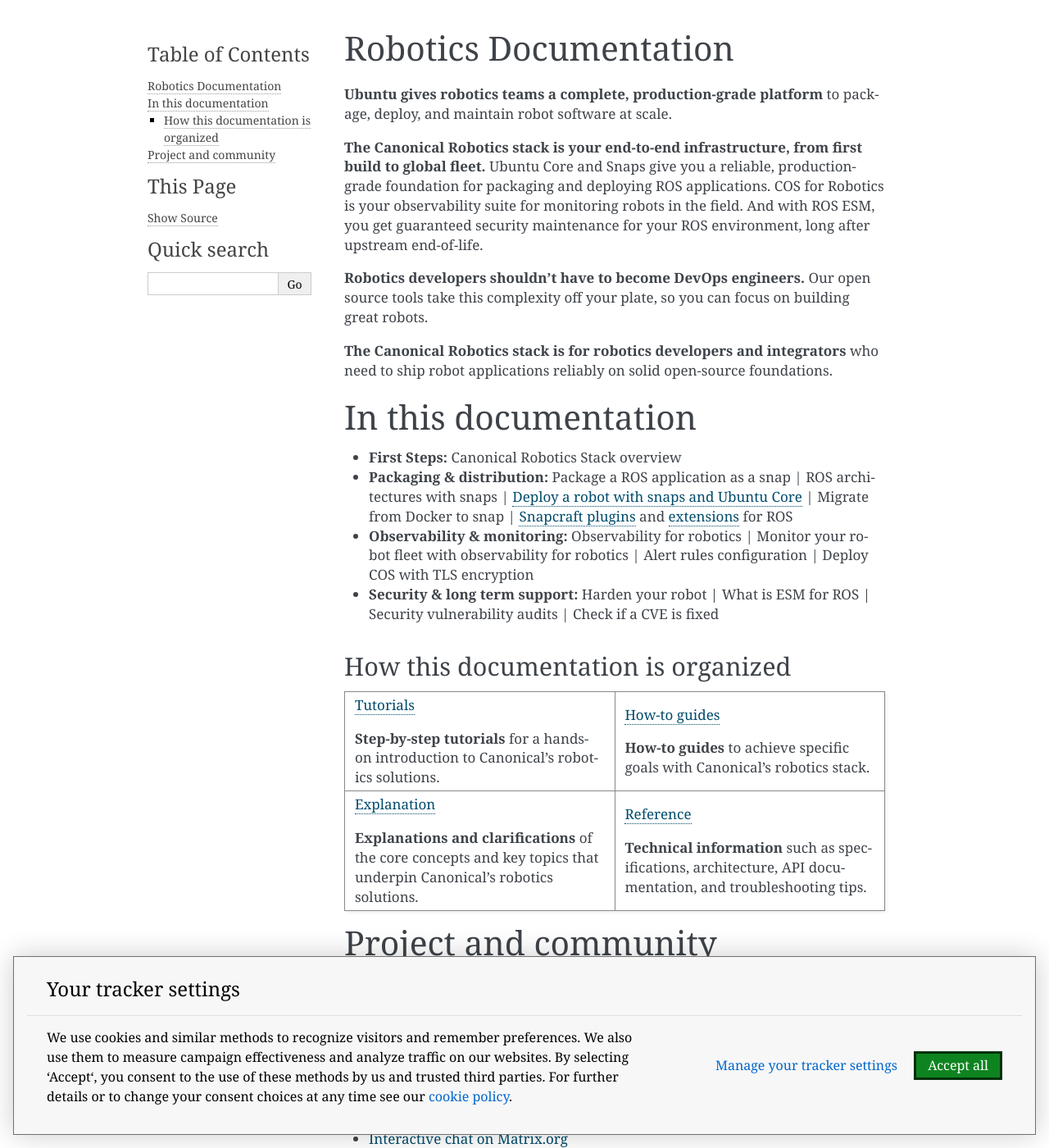
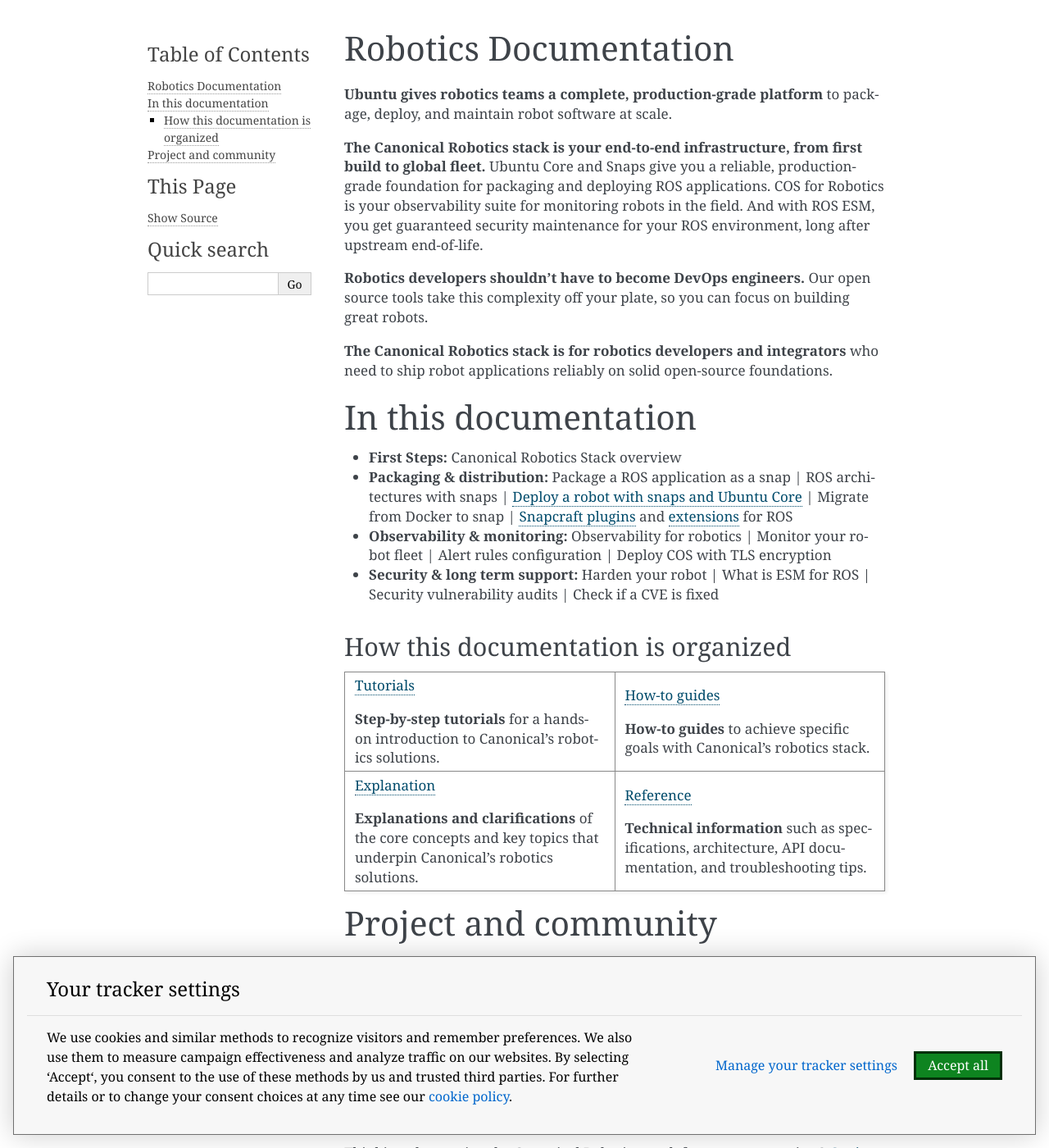
Before and after one commit to canonical/robotics_documentation, a Sphinx documentation site: the page built from docs/index.rst, in a window 1280 px wide and 1400 px high. Shown: the whole window at 82% size. Built offline with Sphinx 7.4.7, drawn with Linux system fonts in a browser that asks for light colours; pages that are not in the unit, such as notebooks, are missing from menus.

Commit message:
Apply suggestions from code review
Co-authored-by: Florencia <florencia.a.cabral@gmail.com>

```diff
--- a/docs/index.rst
+++ b/docs/index.rst
@@ -23,7 +23,7 @@
 
 * **First Steps:** :doc:`Canonical Robotics Stack overview <references/ref_architecture/reference_architecture>`
 * **Packaging & distribution:** :doc:`Package a ROS application as a snap <tutorials/snaps-core/packaging-ros-application-as-snap>` |  :doc:`ROS architectures with snaps <explanations/snaps/ros-architectures-with-snaps>` | :doc:`Deploy a robot with snaps and Ubuntu Core <tutorials/snaps-core/index>` | :doc:`Migrate from Docker to snap <how-to-guides/packaging/migrate_from_docker_to_snap>` | :doc:`Snapcraft plugins <references/snapcraft/plugins>` and :doc:`extensions <references/snapcraft/extensions>` for ROS
-* **Observability & monitoring:** :doc:`Observability for robotics <explanations/observability/what-is-cos-for-robotics>` | :doc:`Monitor your robot fleet with observability for robotics <tutorials/observability/index>` | :doc:`Alert rules configuration <explanations/observability/alert-rules-configuration-from-device>` | :doc:`Deploy COS with TLS encryption <how-to-guides/operation/deploy-cos-for-robotics-with-tls-encryption>`
+* **Observability & monitoring:** :doc:`Observability for robotics <explanations/observability/what-is-cos-for-robotics>` | :doc:`Monitor your robot fleet <tutorials/observability/index>` | :doc:`Alert rules configuration <explanations/observability/alert-rules-configuration-from-device>` | :doc:`Deploy COS with TLS encryption <how-to-guides/operation/deploy-cos-for-robotics-with-tls-encryption>`
 * **Security & long term support:** :doc:`Harden your robot <how-to-guides/security/hardening-your-robot>` | :doc:`What is ESM for ROS <explanations/security/what-is-ros-esm>` | :doc:`Security vulnerability audits <explanations/security/security-audits>` | :doc:`Check if a CVE is fixed <how-to-guides/maintenance/check-cves>`
 
 How this documentation is organized
@@ -64,7 +64,7 @@
 
 * `Our Code of Conduct <https://ubuntu.com/community/ethos/code-of-conduct>`_
 * `Community engagement commitment <https://documentation.ubuntu.com/core/explanation/community-engagement/>`_
-* `Join the conversation <https://discourse.ubuntu.com/c/project/robotics/121>`_
+* `Join the Robotics conversation on Ubuntu Discourse <https://discourse.ubuntu.com/c/project/robotics/121>`_
 * `Join the Snap(craft) forum <https://forum.snapcraft.io/c/device/10>`_
 * `Interactive chat on Matrix.org <https://ubuntu.com/community/communications/matrix>`_
 
```
